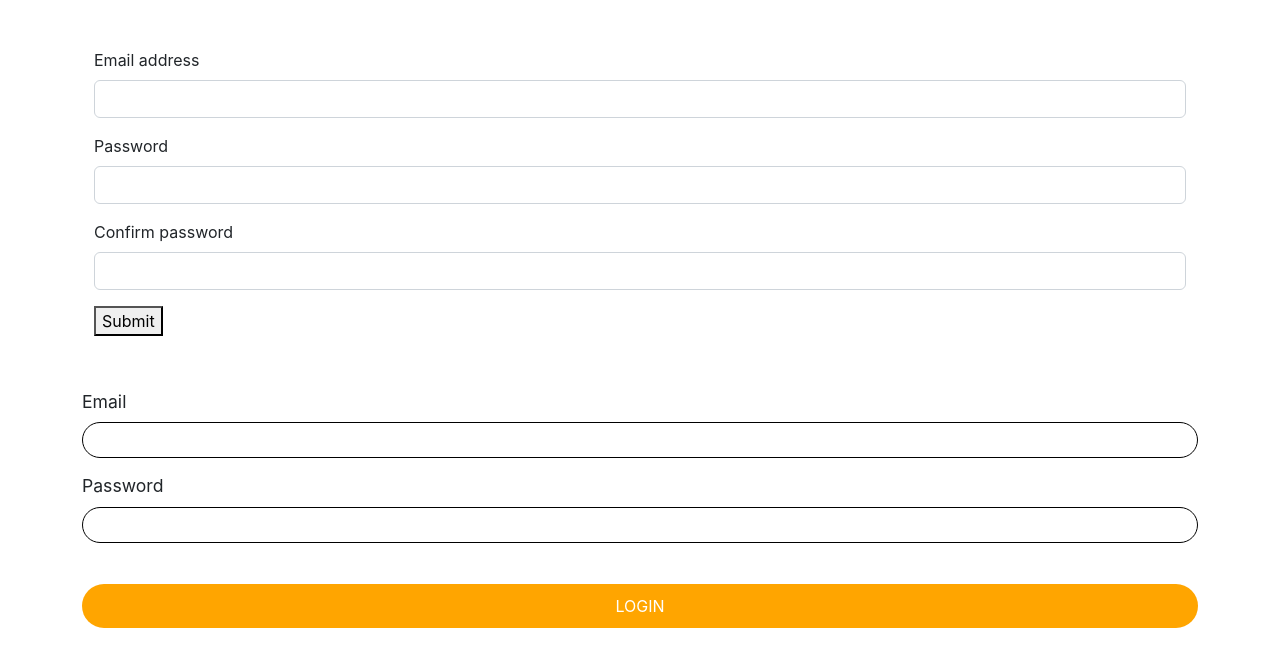
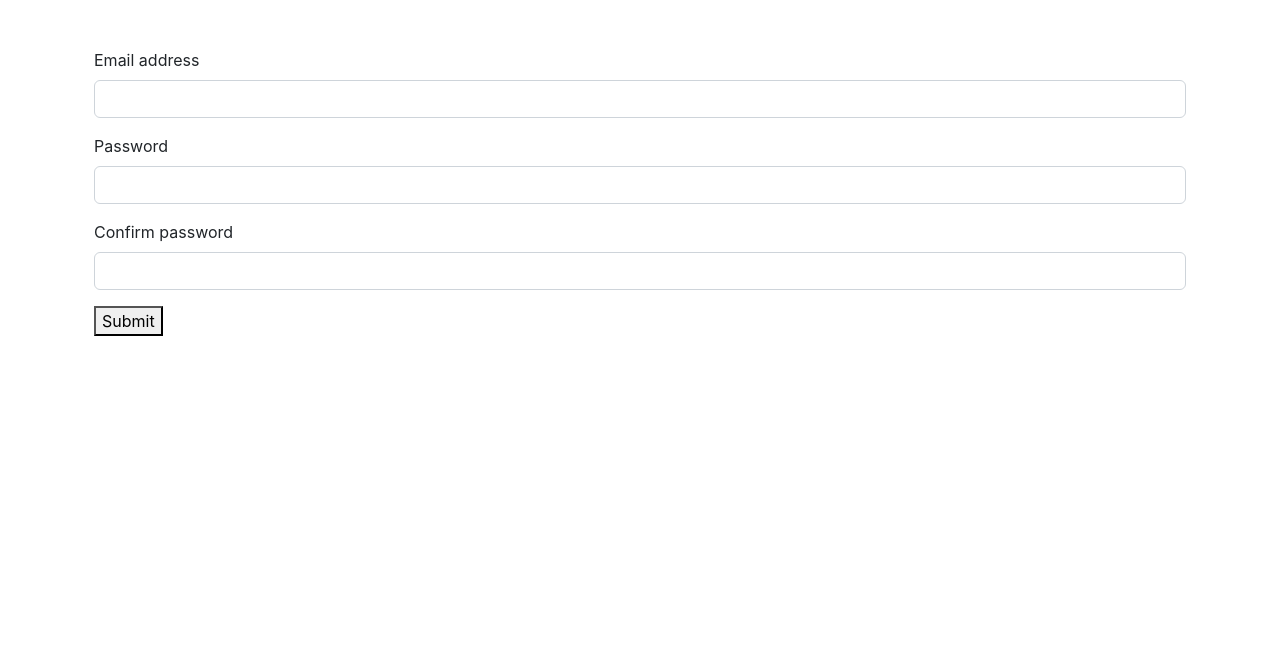
Before and after one commit to natanaelrusli/react-testing-library, a React (Create React App) app: page / in a window 1280 px wide. Shown: the top 666 px of the page. Built offline with nearby package versions, Linux system fonts and the light colour scheme.

Commit message:
ref: Login component and added test file

```diff
--- a/src/App.jsx
+++ b/src/App.jsx
@@ -1,12 +1,26 @@
+import { createBrowserRouter, RouterProvider } from 'react-router-dom';
 import './App.css';
 import Login from './pages/Login/Index'
 import Signup from './pages/Signup/Index'
 
 function App() {
+  const router = createBrowserRouter([
+    {
+      path: '/',
+      element: (
+        <Signup />
+      )
+    },
+    {
+      path: '/login',
+      element: (
+        <Login />
+      )
+    }
+  ])
   return (
     <div className="container my-5">
-      <Signup />
-      <Login />
+      <RouterProvider router={router} />
     </div>
   );
 }
--- a/src/pages/Login/Index.jsx
+++ b/src/pages/Login/Index.jsx
@@ -1,49 +1,73 @@
-import { useState } from 'react';
-import { ErrorMessage, FormContainer, FormInput, FormItem, FormLabel, LoginButton } from './style'
-import validator from 'validator';
+import { useState } from "react";
+import {
+  ErrorMessage,
+  FormContainer,
+  FormInput,
+  FormItem,
+  FormLabel,
+  LoginButton,
+} from "./style";
+import validator from "validator";
 
 function Index() {
   const [loginInput, setLoginInput] = useState({
-    email: '',
-    password: '',
-  })
+    email: "",
+    password: "",
+  });
 
-  const [error, setError] = useState('')
+  const [error, setError] = useState("");
 
   const handleChange = (e) => {
     setLoginInput({
       ...loginInput,
-      [e.target.name]: e.target.value
-    })
-  }
+      [e.target.name]: e.target.value,
+    });
+  };
 
   const handleClick = (e) => {
-    e.preventDefault()
+    e.preventDefault();
     // JS validator
     // https://www.npmjs.com/package/validator
     if (!validator.isEmail(loginInput.email)) {
-      return setError('The email you input is invalid')
+      return setError("The email you input is invalid");
     } else if (loginInput.password.length < 5) {
-      return setError('The password you entered should contain 5 or more characters')
+      return setError(
+        "The password you entered should contain 5 or more characters"
+      );
     } else if (loginInput.password !== loginInput.confirmPassword) {
-      return setError("The passwords don't match. try again")
+      return setError("The passwords don't match. try again");
     }
-  }
+  };
 
   return (
     <FormContainer>
       <FormItem>
-        <FormLabel>Email</FormLabel>
-        <FormInput name='email' onChange={handleChange} value={loginInput.email} />
+        <FormLabel htmlFor="email">Email</FormLabel>
+        <FormInput
+          data-testid="emailInput"
+          name="email"
+          id="email"
+          onChange={handleChange}
+          value={loginInput.email}
+        />
       </FormItem>
       <FormItem>
-        <FormLabel>Password</FormLabel>
-        <FormInput name='password' type={'password'} onChange={handleChange} value={loginInput.password} />
+        <FormLabel htmlFor="password">Password</FormLabel>
+        <FormInput
+          data-testid="passwordInput"
+          name="password"
+          id="password"
+          type={"password"}
+          onChange={handleChange}
+          value={loginInput.password}
+        />
       </FormItem>
       <ErrorMessage>{error}</ErrorMessage>
-      <LoginButton onClick={handleClick} className='pointer'>Login</LoginButton>
+      <LoginButton onClick={handleClick} className="pointer">
+        Login
+      </LoginButton>
     </FormContainer>
-  )
+  );
 }
 
-export default Index
+export default Index;
```
Also changed, not shown: 1 other file (tests, documents, lock files or other folders).
